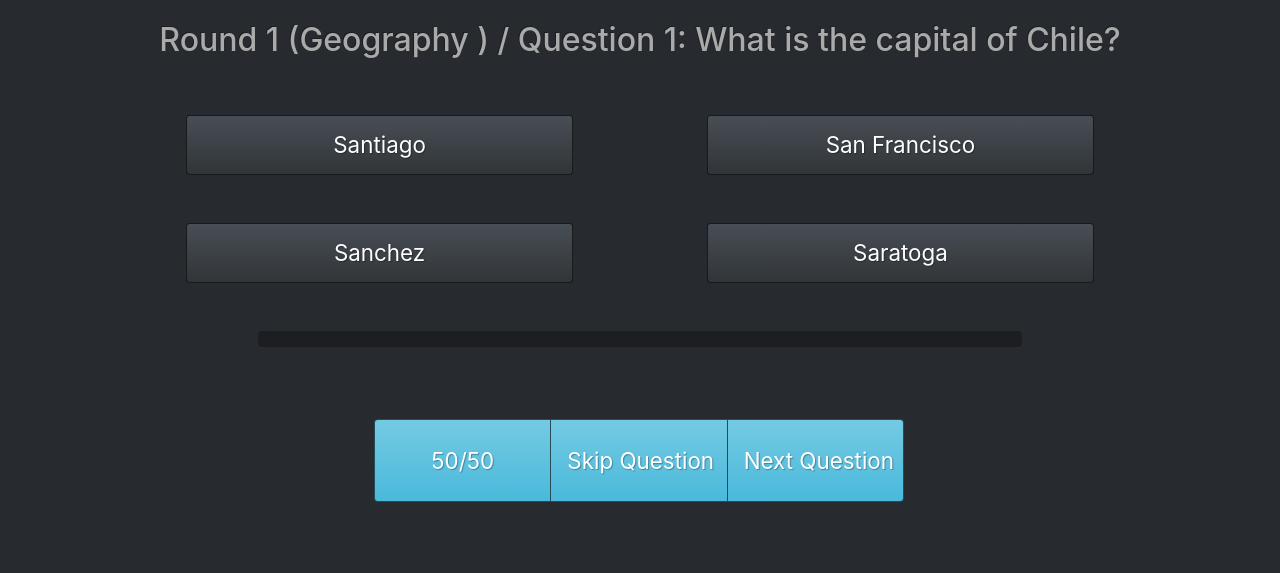
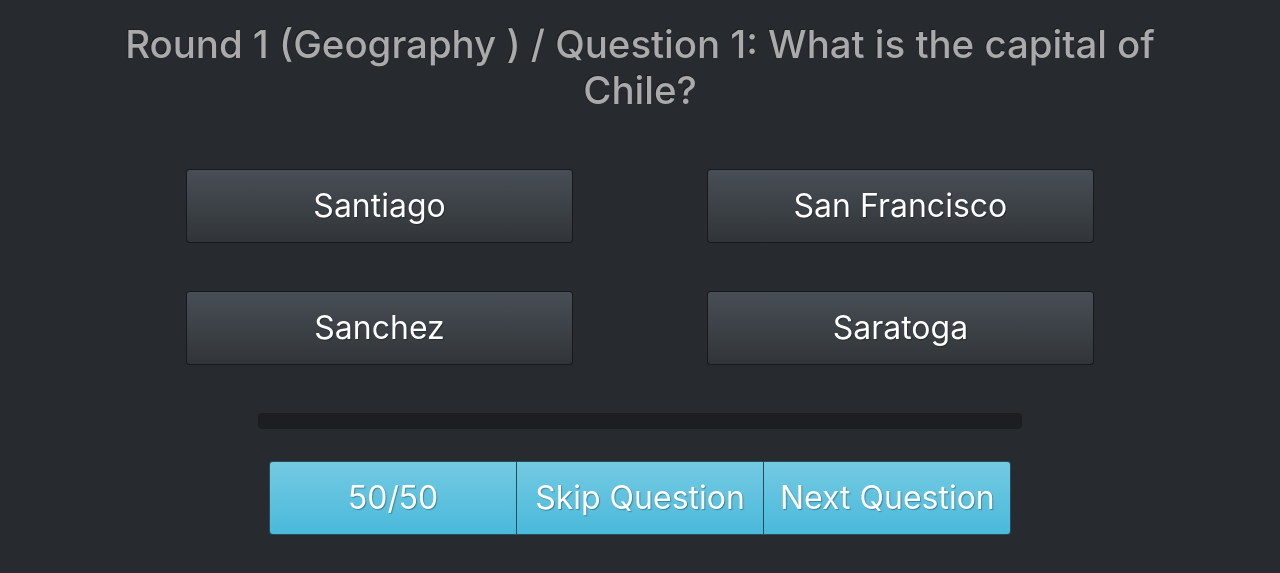
Before and after one commit to bogdanjankovic/JavaScriptInteraktivniKviz, a plain HTML site: page index.html in a window 1280 px wide. Shown: the part 211-784 px from the top of the page. Drawn offline with Linux system fonts and the light colour scheme.

Commit message:
izmene razne

```diff
--- a/assets/css/main.css
+++ b/assets/css/main.css
@@ -81,8 +81,16 @@
 	text-align: center;
 }
 #questions h4{
-	font-size: 2.5vw;
+	font-size: 3vw;
 }
 #answers input,#side input{
-	font-size: 1.75vw ;
+	font-size: 2.5vw ;
 }
+#helpButtons{
+	display: flex;
+	justify-content: center;
+}
+#side{
+	display:flex;
+	justify-content: center;
+}
--- a/assets/js/main.js
+++ b/assets/js/main.js
@@ -184,7 +184,7 @@ function gameOver(){
                 <header><a href="index.html"><img class="rounded mx-auto d-block" src="assets/img/logo.png" alt="logo"></a></header>
                 <div class="jumbotron jumbotron-fluid">
   <div class="container">
-    <h1 class="display-4">Unfortunately, you lost!</h1>
+    <h1 class="display-3">Unfortunately, you lost!</h1>
     <p class="lead">Oh well, better luck next time... Your score was: </p>
   </div>
 </div>
--- a/index.html
+++ b/index.html
@@ -25,9 +25,9 @@
 					<div id="progress" class=" progress-bar progress-bar-striped progress-bar-animated float-left" role="progressbar" aria-valuenow="0" aria-valuemin="0" aria-valuemax="100" style="width: 0%"></div>
 				  </div>
 				</div>
-				  <div id='helpButtons' class="col-md-12 text-center mt-5">
-					<div id="side" class="col-md-6 btn-group  p-4" role="group" aria-label="Basic example">
-						<input id="polaPola" class="col-md-4 p-4 btn btn-info  " data-toggle="tooltip" data-placement="bottom" title="Prepolovi broj odgovora, tako da ostane jedan tačan, i jedan netačan" type="button" value="50/50" onclick="polaPola();">
+				  <div id='helpButtons' class="col-md-12 text-center  my-2">
+					<div id="side" class="col-md-8 col-sm-4 btn-group  py-4" role="group" aria-label="Basic example">
+						<input id="polaPola" class="col-md-4 btn btn-info  " data-toggle="tooltip" data-placement="bottom" title="Prepolovi broj odgovora, tako da ostane jedan tačan, i jedan netačan" type="button" value="50/50" onclick="polaPola();">
 						<input id="zameniPitanje" class="col-md-4 btn btn-info " type="button" value="Skip Question" onclick="zameniPitanje();">
 						<input id="sledece" class="col-md-4 btn btn-info" type="button" value="Next Question" onclick="sledecePitanje();">
 					  </div>
```
